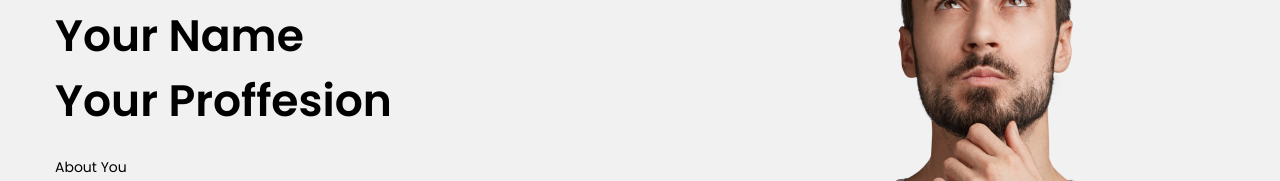
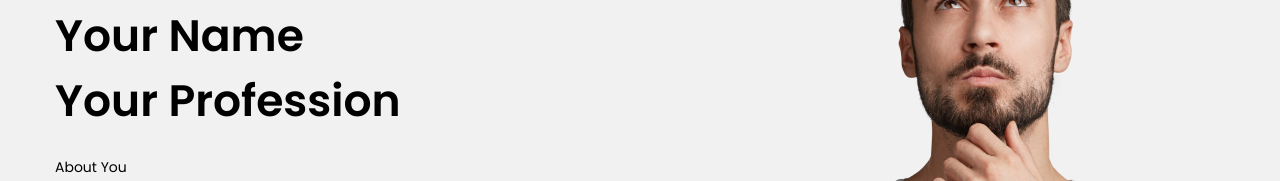
Before and after one commit to Sawka77/portfolio, a plain HTML site: page index.html in a window 1280 px wide. Shown: the part 278-459 px from the top of the page. Drawn offline with nearby package versions, Linux system fonts and the light colour scheme.

Commit message:
Update index.html

```diff
--- a/index.html
+++ b/index.html
@@ -35,7 +35,7 @@
             <div class="header-row">
 
                 <div class="header-content" data-aos="fade-up">
-                    <h1 class="header-heading">Your Name <br> <span>Your Proffesion</span></h1>
+                    <h1 class="header-heading">Your Name <br> <span>Your Profession</span></h1>
                     <p>About You</p>
                 </div>
 
```
